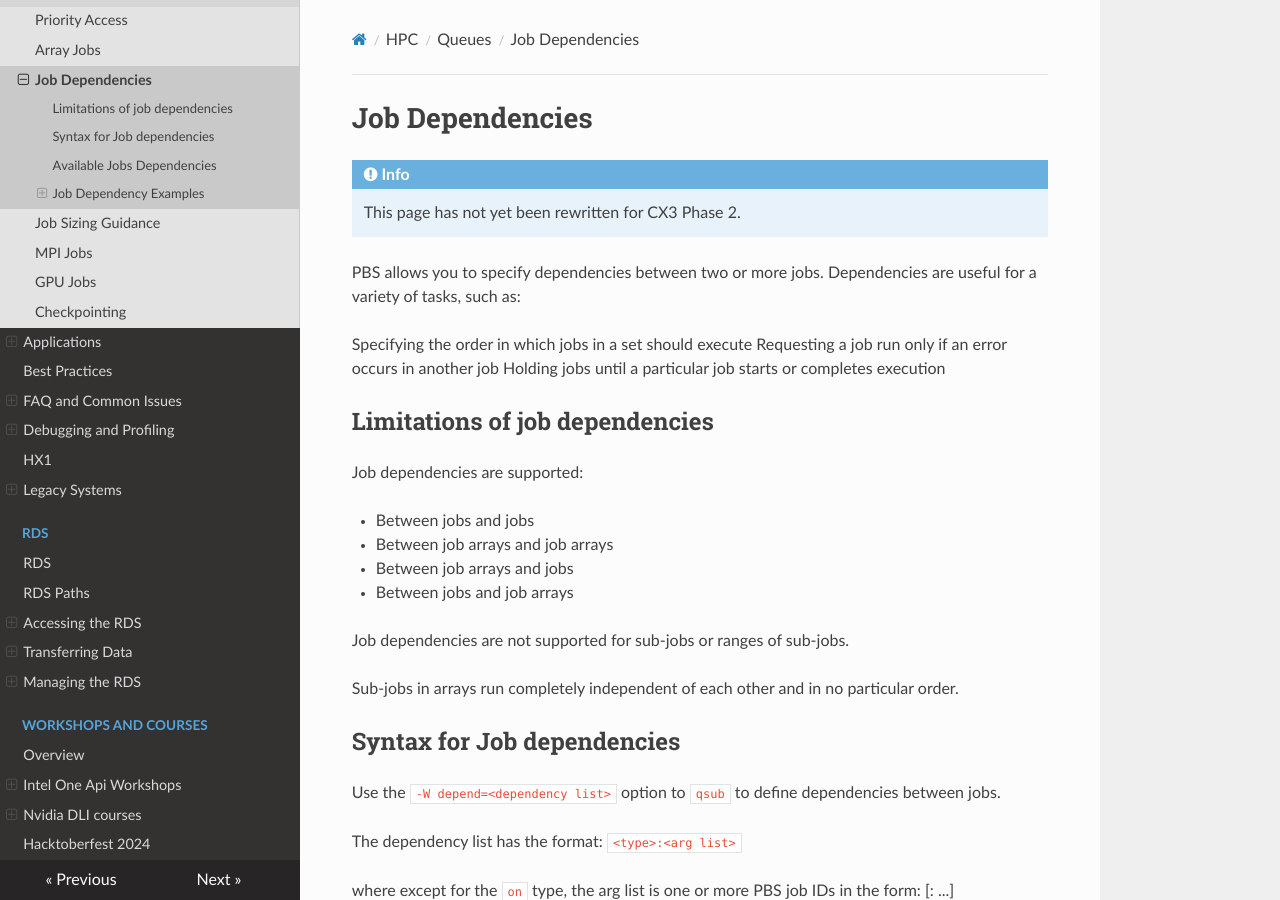
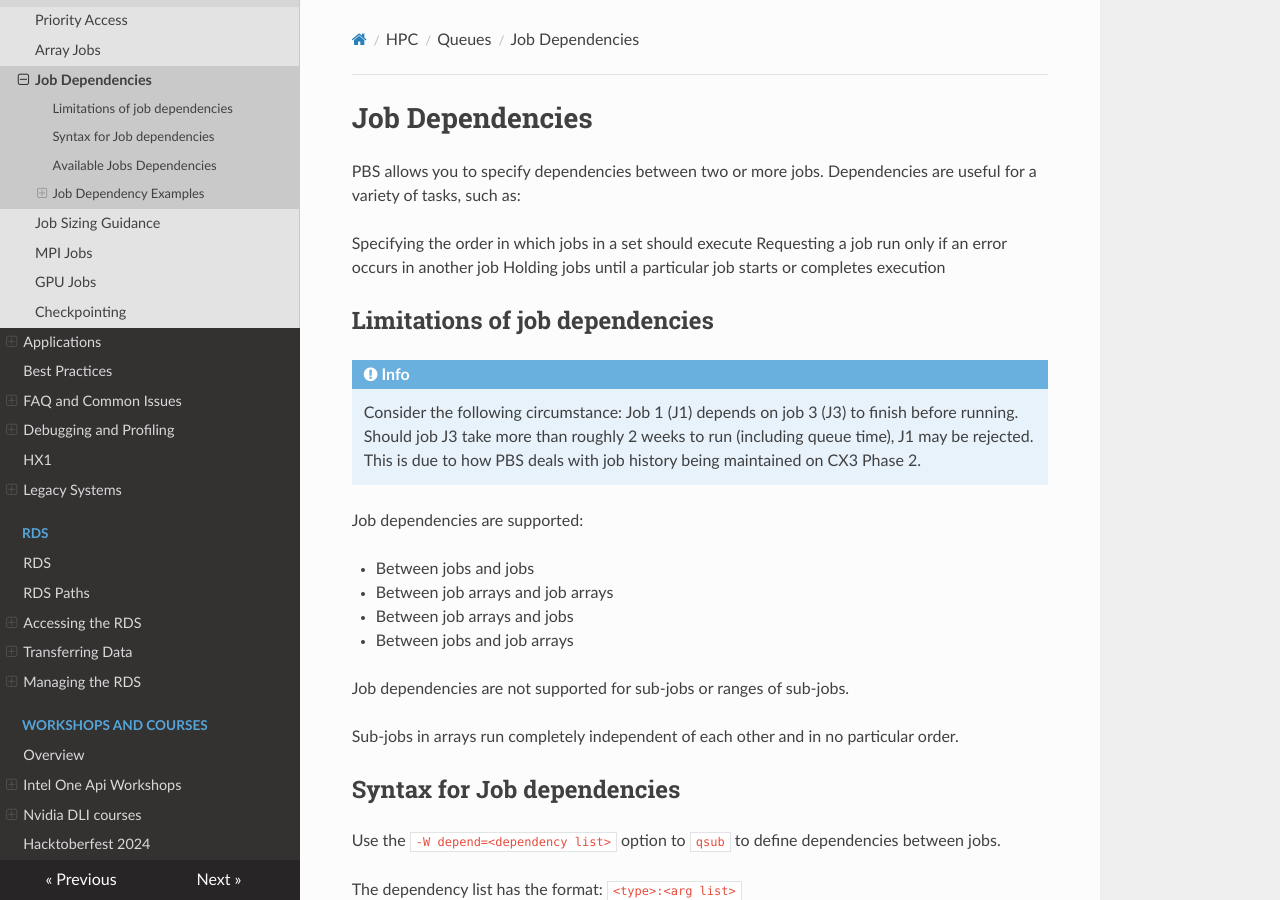
Before and after one commit to ImperialCollegeLondon/icl-rcs-user-guide, an MkDocs documentation site: the page built from docs/hpc/queues/job-dependencies.md, in a window 1280 px wide and 900 px high. Built offline with MkDocs 1.6.1, drawn with Linux system fonts in a browser that asks for light colours; nearby versions of some CDN libraries; some of the changed text lies outside the part shown.

Commit message:
updated job dependencies page

```diff
--- a/docs/hpc/queues/job-dependencies.md
+++ b/docs/hpc/queues/job-dependencies.md
@@ -1,8 +1,4 @@
 # Job Dependencies
-
-!!! info
-
-    This page has not yet been rewritten for CX3 Phase 2.
 
 PBS allows you to specify dependencies between two or more jobs. Dependencies are useful for a variety of tasks, such as:
 
@@ -11,6 +7,9 @@ Requesting a job run only if an error occurs in another job
 Holding jobs until a particular job starts or completes execution
 
 ## Limitations of job dependencies
+
+!!! info
+	Consider the following circumstance: Job 1 (J1) depends on job 3 (J3) to finish before running. Should job J3 take more than roughly 2 weeks to run (including queue time), J1 may be rejected. This is due to how PBS deals with job history being maintained on CX3 Phase 2.
 
 Job dependencies are supported:
 
@@ -60,6 +59,10 @@ This job may start only after all jobs in arg list have terminated with errors.
 **afterany: <arg list>**
 
 This job may start after all jobs in arg list have finished execution, with or without errors. This job will not run if a job in the arg list was deleted without ever having been run.
+
+**runone: <arg list>**
+
+This command groups jobs so that only one job from the group will be allowed to run, and the rest will be held back.
 
 **before: <arg list>**
 
```
